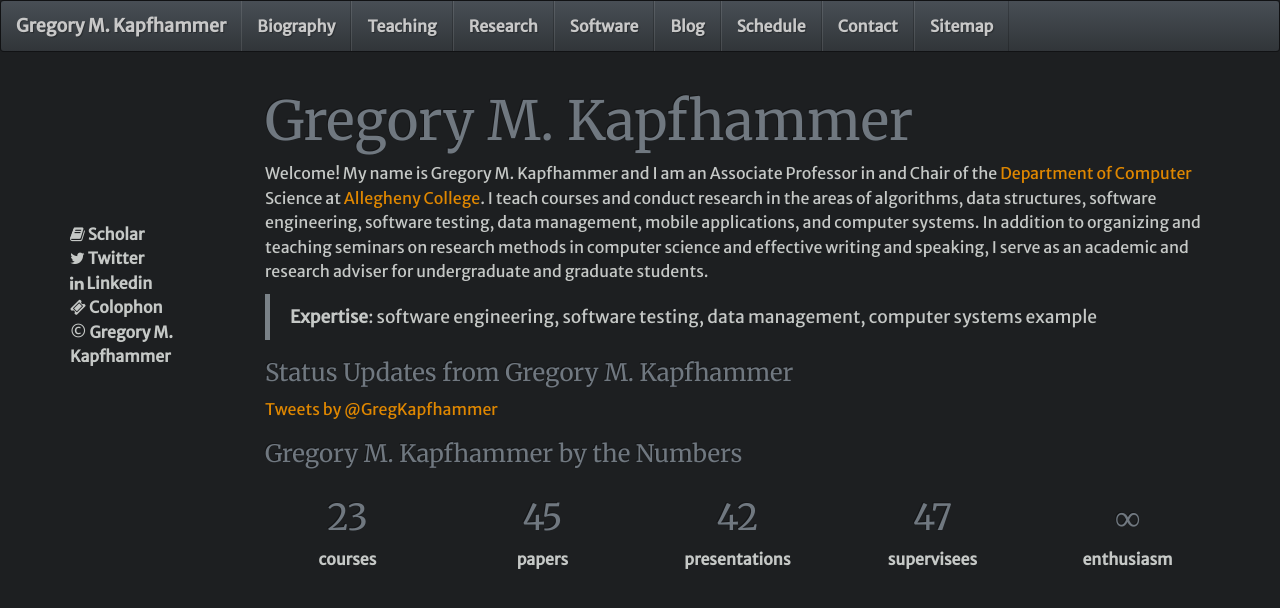
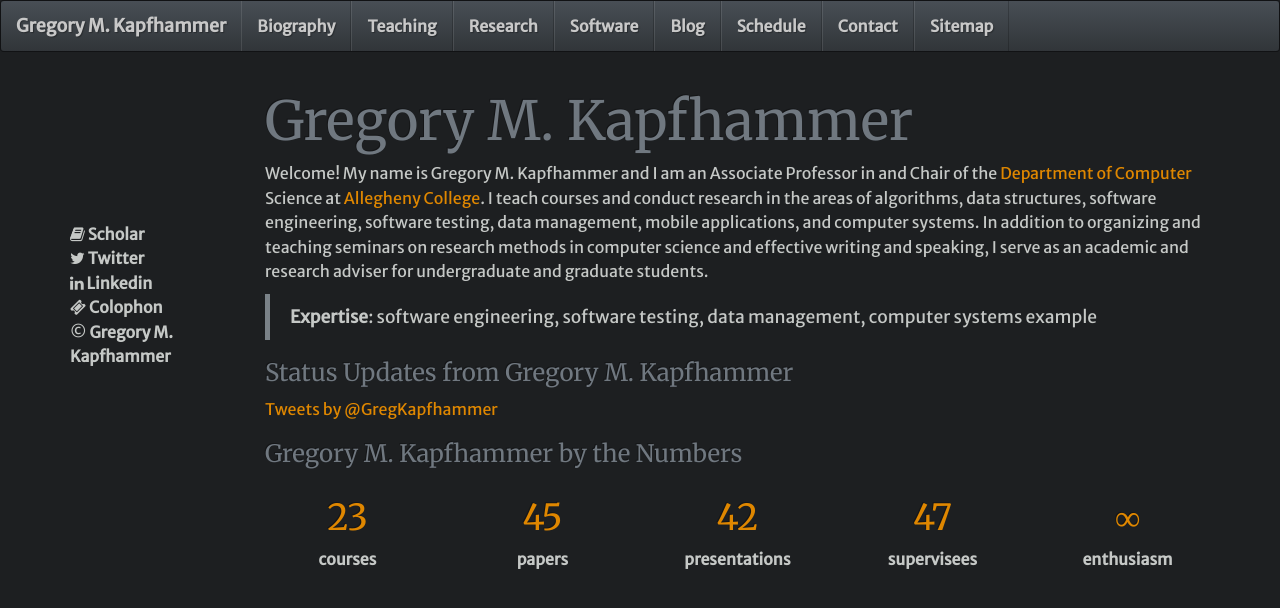
Before and after one commit to geerc/www, a Jekyll site: the page built from gkapfham/index.md, in a window 1280 px wide. Shown: the top 608 px of the page. Built offline with Jekyll 4.4.1, drawn with Linux system fonts in a browser that asks for light colours; nearby versions of some CDN libraries; Markdown is read by kramdown in place of the engine named in the settings; comment, search, counter and statistics services are not loaded.

Commit message:
Updated the defaults.html layout so that it uses highlightsmine from the css file.

```diff
--- a/gkapfham/_layouts/defaults.html
+++ b/gkapfham/_layouts/defaults.html
@@ -107,27 +107,27 @@ ript>
             </div>
 
             <div class="col-sm-2 center hidden-sm hidden-xs">
-                <h2 class="highlight">23</h2>
+                <h2 class="highlightmine">23</h2>
                 <b>courses </b>
             </div>
 
             <div class="col-sm-2 center hidden-sm hidden-xs">
-                <h2 class="highlight">45</h2>
+                <h2 class="highlightmine">45</h2>
                 <b>papers </b>
             </div>
 
             <div class="col-sm-2 center hidden-sm hidden-xs">
-                <h2 class="highlight">42</h2>
+                <h2 class="highlightmine">42</h2>
                 <b>presentations</b>
             </div>
 
             <div class="col-sm-2 center hidden-sm hidden-xs">
-                <h2 class="highlight">47</h2>
+                <h2 class="highlightmine">47</h2>
                 <b>supervisees</b>
             </div>
 
             <div class="col-sm-2 center hidden-sm hidden-xs">
-                <h2 class="highlight">&infin;</h2>
+                <h2 class="highlightmine">&infin;</h2>
                 <b>enthusiasm </b>
             </div>
 
```
